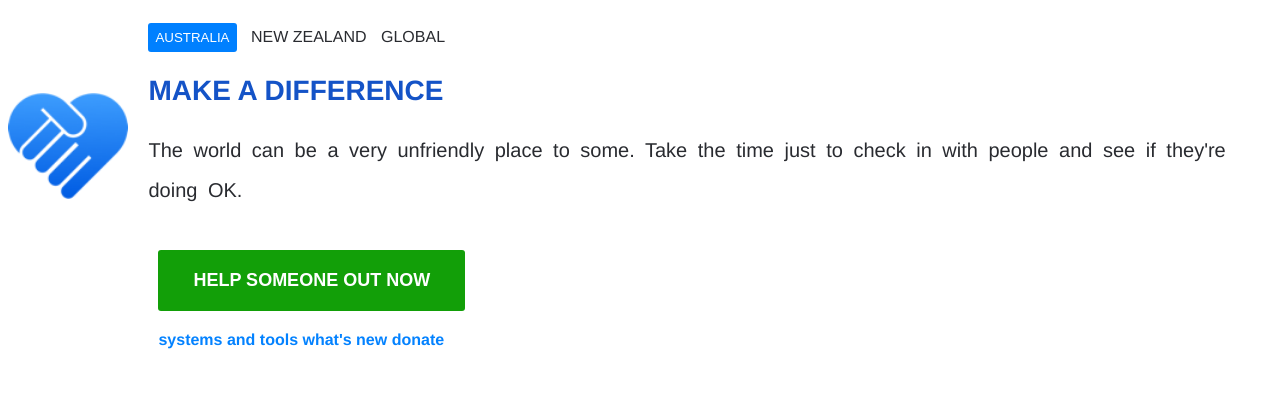
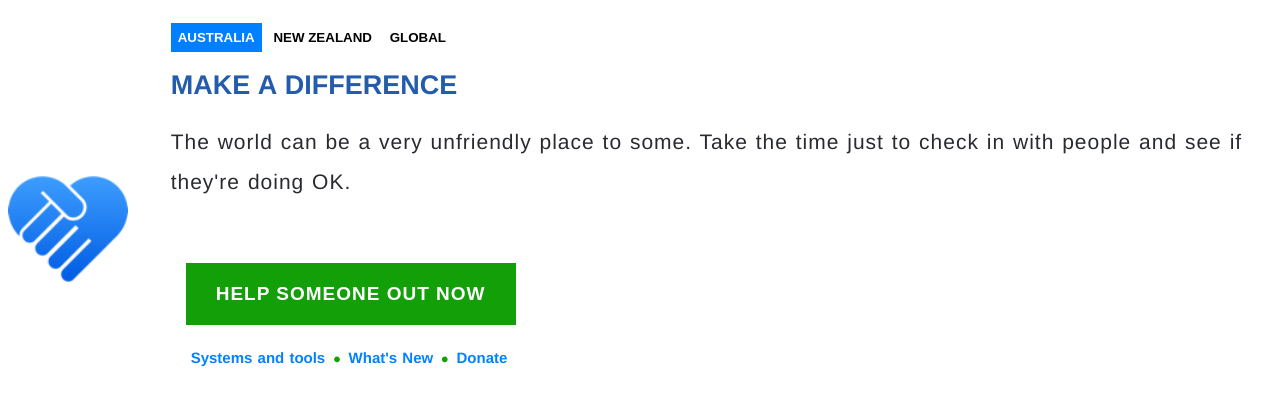
Before and after one commit to Serena71/COMP6080-ass1, a plain HTML site: page task1/index.html in a window 1280 px wide. Drawn offline with Linux system fonts and the light colour scheme.

Commit message:
fixed spacing and bullet point issue

```diff
--- a/task1/index.html
+++ b/task1/index.html
@@ -6,102 +6,148 @@
              body{
                  display: flex;
                  font-family: Helvetica;
+                 color: #656680;
+                 word-spacing: 1px;
                  }
 
-            .img{
+            #img{
                  flex:1;
+                 margin-right: 25px;
              }
 
              img{
-                 position: relative;
+                 position: absolute;
                  width: 120px;
-                 margin-right: 20px;
-                 top: 25%;
+                 top: 22%;
              }
 
-             .content{
+             #content{
                  flex:8;
+                 margin-top:15px;
                  color: rgb(41, 43, 48);
              }
 
 
             .topbar{
-                 text-transform: uppercase;
-                 margin-top: 15px;
+                 font-size: 17px;
                  margin-right: 10px;
                  border-radius: 3px;
+                 font-weight: bold;
              }
-             .first{
+             button{
+                text-transform: uppercase;
+                background-color: transparent;
+                border-style: none;
+                font-weight: bold;
+             }
+
+             .aus{
                 background-color: rgba(0,128,255,255);
                 color: white;
                 border-style: none;
                 padding: 7px;
              }
 
-             p{
-                 word-spacing: 5px;
-                 line-height: 40px;
-             }
-             h2 {
+
+             h1 {
                 text-transform: uppercase;
                 /* font-weight: bold; */
-                color: rgb(20, 83, 199) ;
-                font-size: 28px;
+                color: rgb(36,92,173);
+                font-size: 27px;
                 /* margin-bottom: 10px; */
              }
 
              .text{
-                 font-size: 20px;
-                 word-spacing: 5px;
+                 font-size: 21px;
+                 line-height: 40px;
+                 letter-spacing: 1px;
+
              }
 
-             .help{
-                text-transform: uppercase;
+             .final{
+                margin-left: 15px;
+
+             }
+
+             .help-butt{
+                letter-spacing: 1px;
                 background-color: #129f08;
-                font-size: large;
+                font-size: 19px;
                 color: white;
-                font-weight: bold;
-                margin: 20px 10px;
-                border-style: none;
-                border-radius: 3px;
-                padding: 20px 35px;
+                padding: 20px 30px;
+                margin-top: 40px;
              }
-             .end{
-                 color: rgba(3,130,255,255);
-                 margin: 0 10px;
+
+             ul{
+                 padding: 0;
+                 color: rgba(3,130,255);
+                 margin: 20px 5px;
+                 font-size: 15px;
                  font-weight: 600;
              }
+
+             .bullet{
+                color:#129f08;
+                font-size: 20px;
+                position: relative;
+                top:3px;
+                margin:0 3px
+
+             }
+
+             li {
+                 display:inline-block;
+             }
+
+             /* li::before{
+                content: "\2022";
+                color: #129f08;
+                font-family: bold;
+                width: ; /* Also needed for space (tweak if needed)
+                margin-left: -1em;
+             } */
+
+             /* li:nth-of-type(1){
+                 list-style-type: none;
+             } */
+
+
          </style>
+
 
 
     </head>
     <body>
-            <div class="img">
-                <img class="hand" src="assets/hands.png" >
+            <div id="img">
+                <img src="assets/hands.png" >
             </div>
 
 
-            <div class="content">
+            <div id="content">
 
-                <div>
-                    <button class="topbar first">australia</button>
-                    <box class="topbar">new zealand</box>
-                    <box class="topbar">global</box>
+                <div class="topbar">
+                    <button class="aus">australia</button>
+                    <button>new zealand</button>
+                    <button>global</button>
                 </div>
 
                 <div>
-                    <h2>make a difference</h2>
+                    <h1>make a difference</h1>
                     <p class="text">The world can be a very unfriendly place to some. Take the time just to check in with people and see if they're doing OK.</p>
                 </div>
 
-                <div>
-                    <button class="help">help someone out now</button>
+                <div class="final">
 
-                    <div class="end">
-                        <span>systems and tools</span>
-                        <span>what's new</span>
-                        <span>donate</span>
-                    </div>
+                    <button class="help-butt">help someone out now</button>
+
+                    <ul>
+                        <li>Systems and tools </li>
+                        <span class="bullet"> &bull;</span>
+                        <li>What's New</li>
+                        <span class="bullet"> &bull;</span>
+                        <li>Donate</li>
+                    </ul>
+
                 </div>
             </div>
 
```
